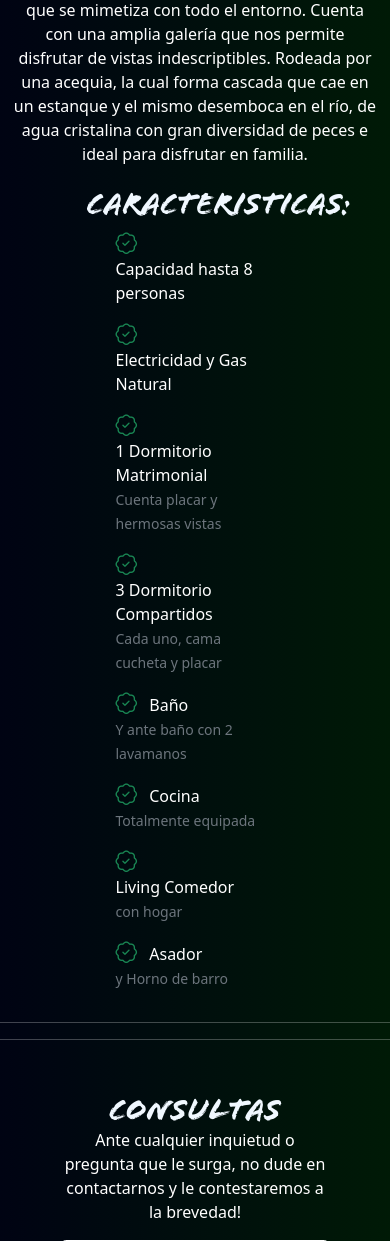
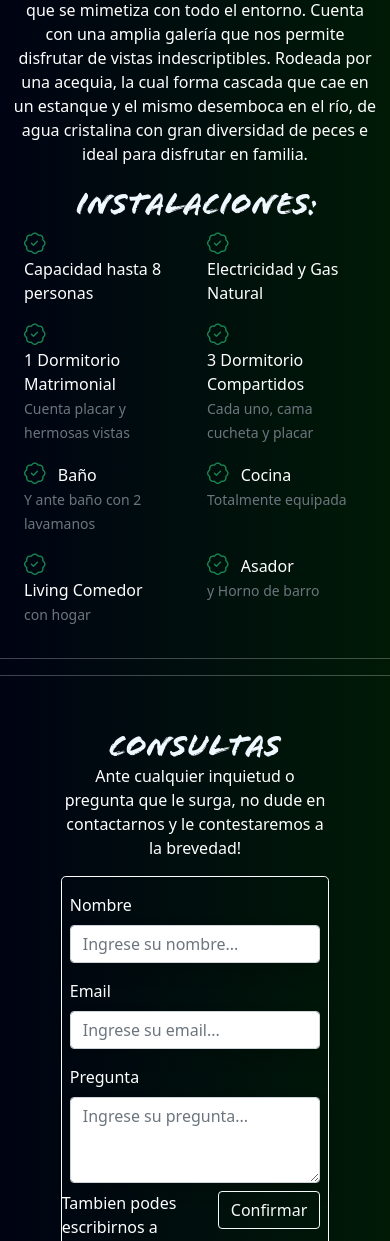
Before and after one commit to Gde-G/Paso-Ancho, a Django app: a page that uses base/templates/base/cabañas.html in a window 390 px wide. Shown: the part 293-1534 px from the top of the page. Run offline with Django 4.2, Linux system fonts and the light colour scheme; some libraries are stand-ins or nearby versions.

Commit message:
Responsive update

```diff
--- a/base/templates/base/cabañas.html
+++ b/base/templates/base/cabañas.html
@@ -76,8 +76,8 @@
                 disfrutar en familia.
             </p>
             <div class="contianer justify-content-center ">
-                <h3 class="ms-5 main-subtitle">Caracteristicas:</h3>
-                <div class="container w-50 my-3">
+                <h3 class="ms-1 ms-lg-5 main-subtitle">Instalaciones:</h3>
+                <div class="container w-md-50 my-3 ms-md-5">
                     <div class="row ">
                         <div class="col">
                             <ul class="list-inline text-start">
```
